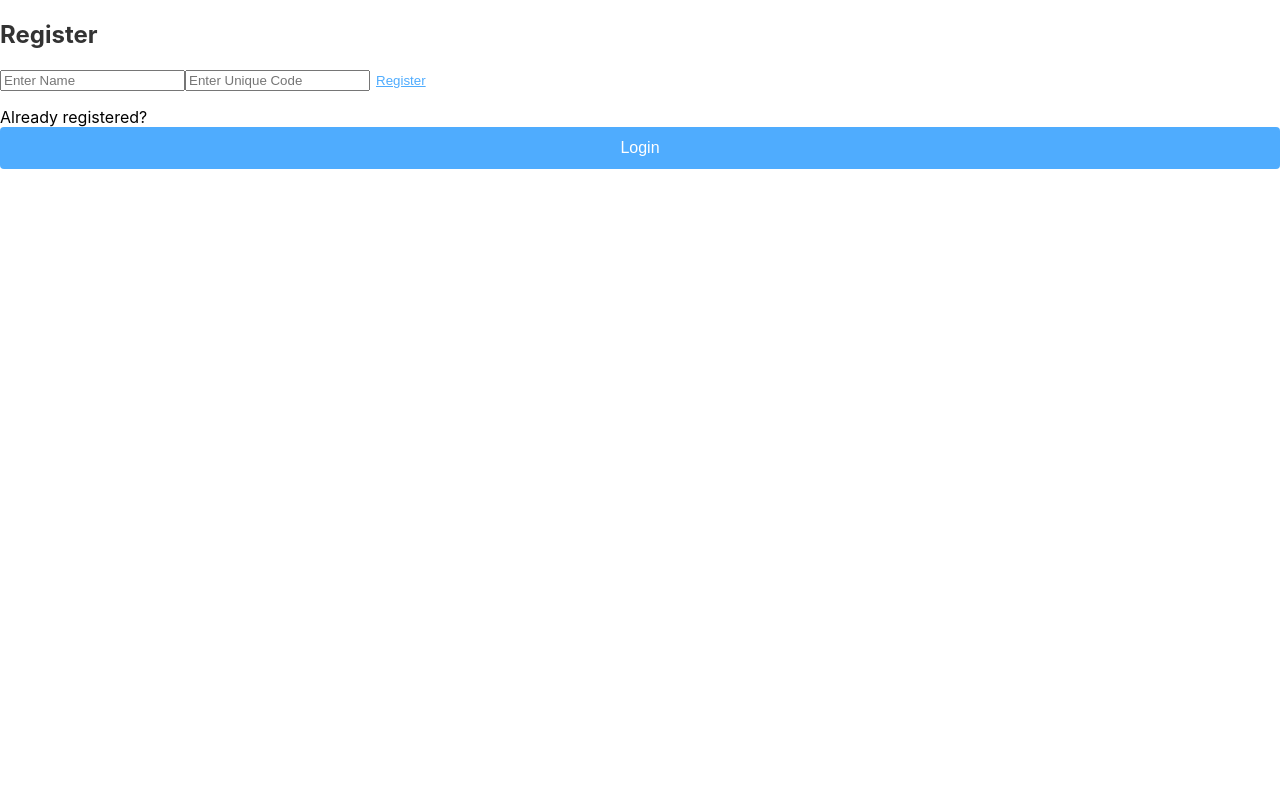
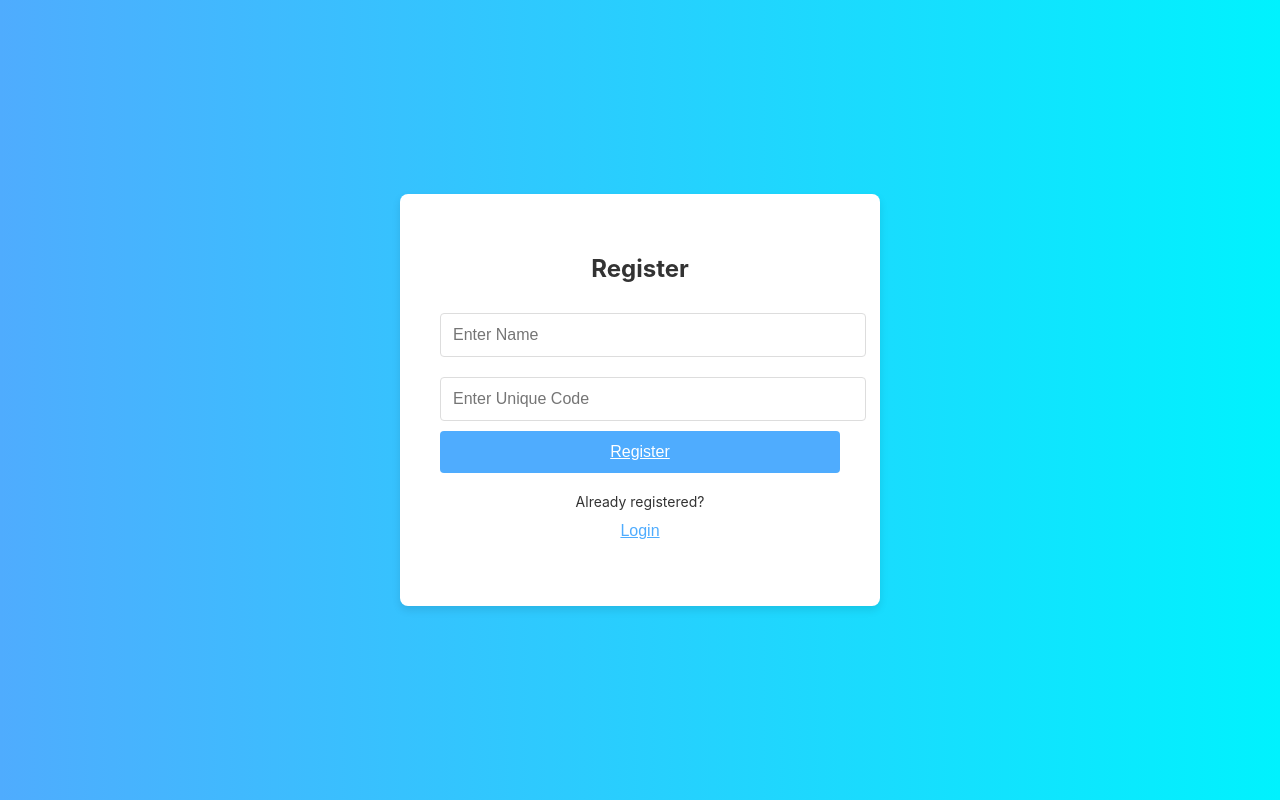
Before and after one commit to Sahani26/nop-chat-new, a React (Create React App) app in the folder frontend/: page /register in a window 1280 px wide. Built offline with nearby package versions, Linux system fonts and the light colour scheme.

Commit message:
Update style.css

```diff
--- a/frontend/src/style/style.css
+++ b/frontend/src/style/style.css
@@ -173,3 +173,83 @@ h2 {
 .register-btn:hover {
   color: #00f2fe;
 }
+
+
+/* Container for the registration box */
+.register-container {
+  display: flex;
+  justify-content: center;
+  align-items: center;
+  height: 100vh;
+  background: linear-gradient(to right, #4facfe, #00f2fe);
+}
+
+/* Box containing the registration form */
+.register-box {
+  background-color: white;
+  padding: 40px;
+  border-radius: 8px;
+  box-shadow: 0 4px 8px rgba(0, 0, 0, 0.1);
+  text-align: center;
+  width: 100%;
+  max-width: 400px;
+}
+
+/* Title */
+h2 {
+  font-size: 24px;
+  color: #333;
+  margin-bottom: 20px;
+}
+
+/* Input fields */
+.register-input {
+  width: 100%;
+  padding: 12px;
+  margin: 10px 0;
+  border-radius: 4px;
+  border: 1px solid #ddd;
+  font-size: 16px;
+  transition: border-color 0.3s ease;
+}
+
+.register-input:focus {
+  border-color: #4facfe;
+  outline: none;
+}
+
+/* Register button */
+.register-btn {
+  width: 100%;
+  padding: 12px;
+  background-color: #4facfe;
+  color: white;
+  border: none;
+  border-radius: 4px;
+  font-size: 16px;
+  cursor: pointer;
+  transition: background-color 0.3s ease;
+}
+
+.register-btn:hover {
+  background-color: #00f2fe;
+}
+
+/* Login link */
+.login-link {
+  margin-top: 20px;
+  font-size: 14px;
+  color: #333;
+}
+
+.login-btn {
+  background: none;
+  border: none;
+  color: #4facfe;
+  cursor: pointer;
+  text-decoration: underline;
+}
+
+.login-btn:hover {
+  color: #00f2fe;
+}
```
